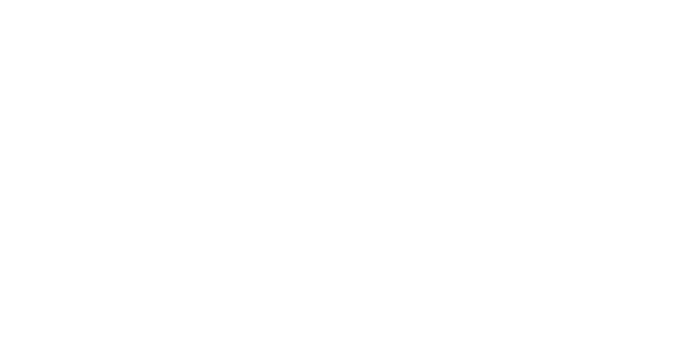
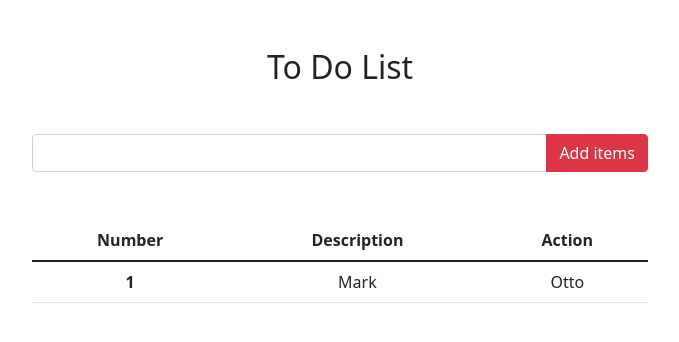
Before and after one commit to Shubratokumar/Play-with-DOM-and-EventListener, a plain HTML site: page project/project.html in a window 1280 px wide. Shown: the whole page, without its empty margins (300-979 px from the left). Drawn offline with nearby package versions, Linux system fonts and the light colour scheme.

Commit message:
input and table added

```diff
--- a/project/project.html
+++ b/project/project.html
@@ -5,8 +5,36 @@
     <meta http-equiv="X-UA-Compatible" content="IE=edge">
     <meta name="viewport" content="width=device-width, initial-scale=1.0">
     <title>To do list</title>
+    <link href="https://cdn.jsdelivr.net/npm/bootstrap@5.1.3/dist/css/bootstrap.min.css" rel="stylesheet" integrity="sha384-1BmE4kWBq78iYhFldvKuhfTAU6auU8tT94WrHftjDbrCEXSU1oBoqyl2QvZ6jIW3" crossorigin="anonymous">
 </head>
 <body>
+    <h2 class="text-center mt-5">To Do List</h2>
+    <div class="text-center container w-50 m-auto mt-5">
+        <!-- input for adding items -->
+        <div class="input-group mt-5">
+            <input id="input-value" style="resize: none;" class="form-control" aria-label="With textarea"></input>
+            <button id="add-btn" class="btn btn-danger input-group-text">Add items</button>
+        </div>
+        <!-- adding table -->
+        <div class="mt-5">
+            <table class="table">
+                <thead>
+                  <tr>
+                    <th scope="col">Number</th>
+                    <th scope="col">Description</th>
+                    <th scope="col">Action</th>
+                  </tr>
+                </thead>
+                <tbody >
+                  <tr>
+                    <th scope="row">1</th>
+                    <td>Mark</td>
+                    <td>Otto</td>
+                  </tr>
+                </tbody>
+              </table>
+        </div>
+    </div>
     <!-- add external script -->
     <script src="project.js"></script>
 </body>
--- a/project/project.js
+++ b/project/project.js
@@ -0,0 +1,16 @@
+//cheking external js file works or not
+//alert("Project")
+
+// project work starts here
+document.getElementById('add-btn').addEventListener('click', function(){
+    const inputValue = document.getElementById('input-value').value;
+    //console.log(inputValue)
+
+    // Validation
+    if(inputValue  ==  ""){
+        alert("Please enter a valid value.")
+    }
+    else{
+
+    }
+})
```
